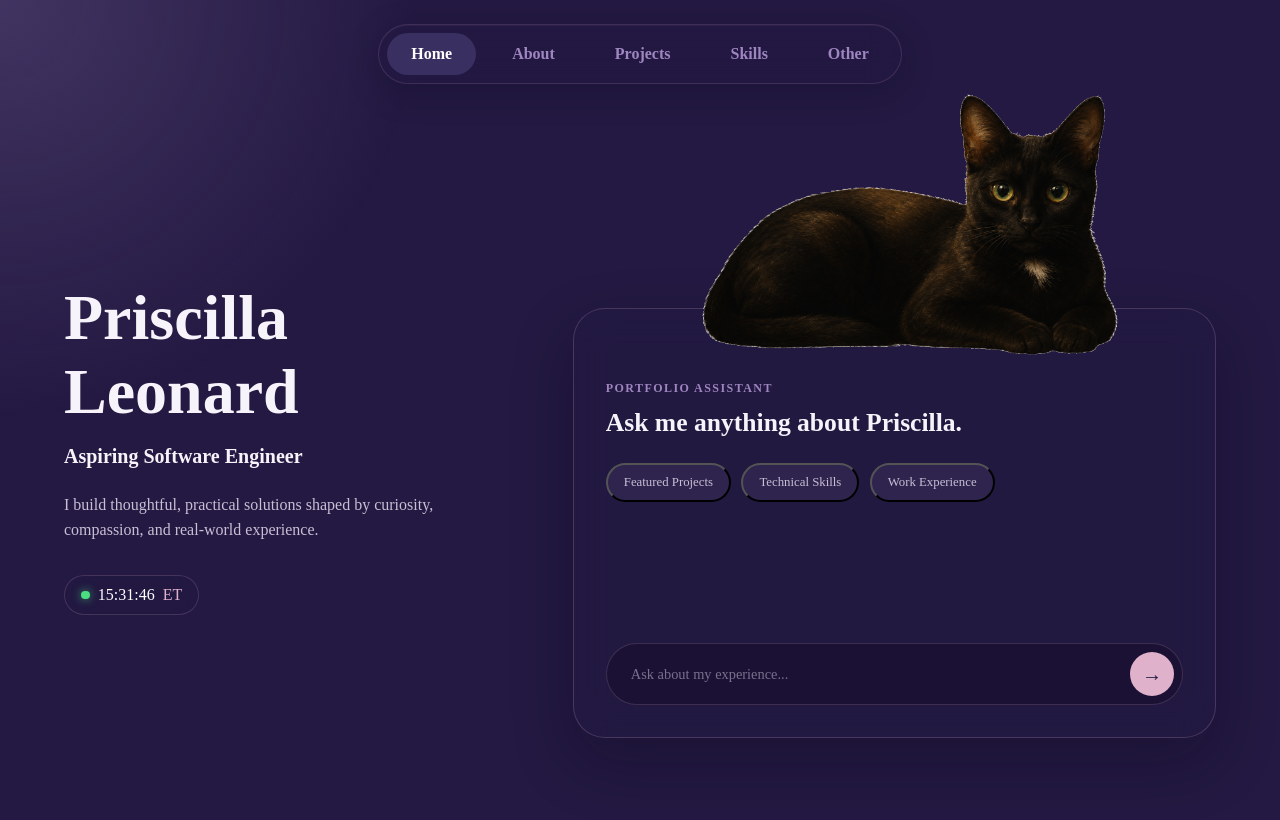
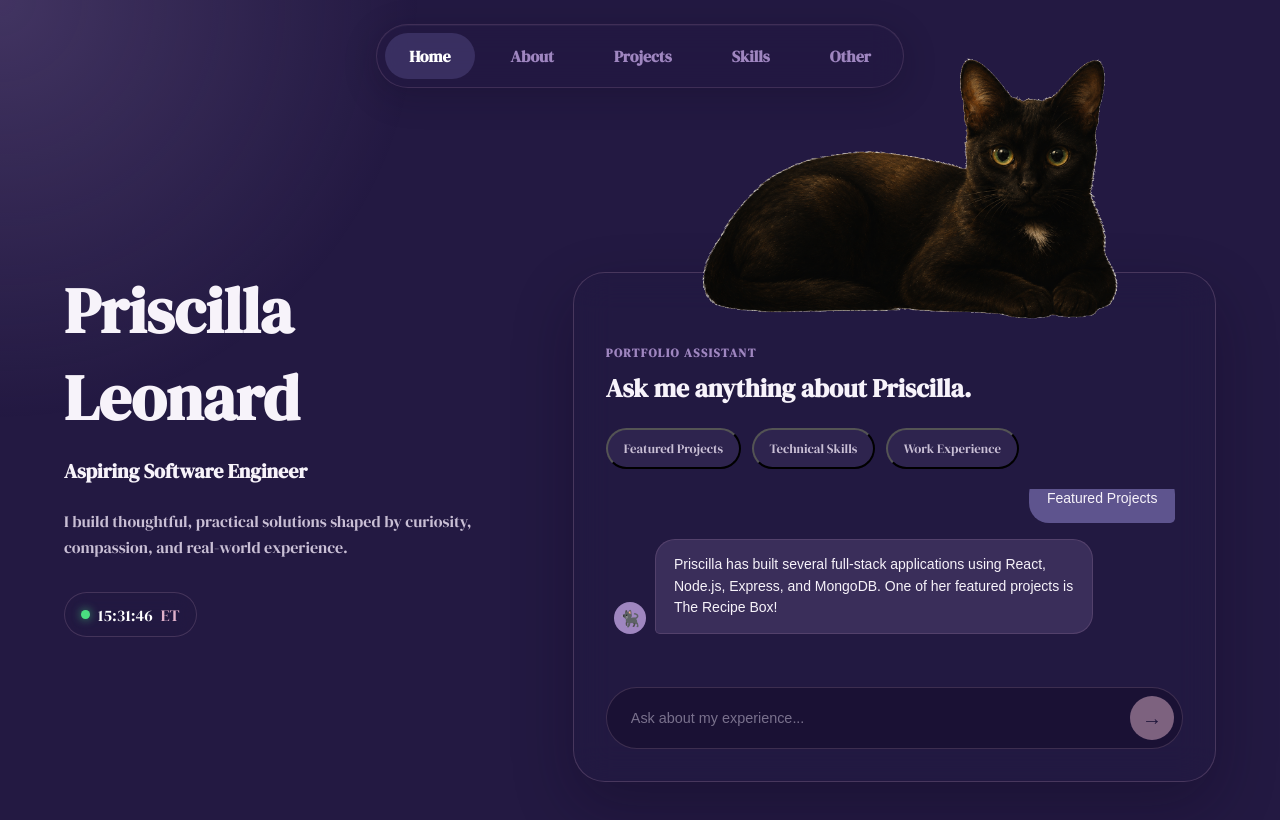
Before and after one commit to pleonard02/portfolio-website, a React (Vite) app in the folder portfolio-react/: page / in a window 1280 px wide. Both pictures are taken after a click on the button "Featured Projects". Shown: the top 820 px of the page. Built offline with nearby package versions, Linux system fonts and the light colour scheme.

Commit message:
feat: implement interactive chatbot with animated message bubbles

```diff
--- a/portfolio-react/index.html
+++ b/portfolio-react/index.html
@@ -2,9 +2,14 @@
 <html lang="en">
   <head>
     <meta charset="UTF-8" />
-    <link rel="icon" type="image/svg+xml" href="/favicon.svg" />
     <meta name="viewport" content="width=device-width, initial-scale=1.0" />
-    <title>portfolio-react</title>
+    <link rel="preconnect" href="https://fonts.googleapis.com" />
+    <link rel="preconnect" href="https://fonts.gstatic.com" crossorigin />
+    <link
+      href="https://fonts.googleapis.com/css2?family=DM+Serif+Display:ital@0;1&display=swap"
+      rel="stylesheet"
+    />
+    <title>Priscilla's Portfolio</title>
   </head>
   <body>
     <div id="root"></div>
--- a/portfolio-react/src/App.css
+++ b/portfolio-react/src/App.css
@@ -159,22 +159,6 @@ img {
   pointer-events: none;
 }
 
-.chatbot {
-  position: relative;
-  display: flex;
-  flex-direction: column;
-  min-height: 430px;
-  z-index: 1;
-  padding: 4.5rem 2rem 2rem;
-  color: var(--text-primary);
-  background: rgba(35, 25, 66, 0.48);
-  border: 1px solid rgba(224, 177, 203, 0.2);
-  border-radius: 2rem;
-  backdrop-filter: blur(18px);
-  -webkit-backdrop-filter: blur(18px);
-  box-shadow: 0 24px 60px rgba(12, 7, 28, 0.3);
-}
-
 .chatbot-label {
   margin: 0 0 0.75rem;
 
@@ -229,16 +213,14 @@ img {
   align-items: center;
   gap: 0.75rem;
 
+  width: 100%;
+  flex-shrink: 0;
   margin-top: auto;
   padding: 0.5rem;
 
   background: rgba(20, 13, 42, 0.55);
   border: 1px solid rgba(224, 177, 203, 0.18);
   border-radius: 999px;
-
-  transition:
-    border-color 180ms ease,
-    box-shadow 180ms ease;
 }
 
 .chat-input:focus-within {
@@ -249,6 +231,7 @@ img {
 .chat-input input {
   flex: 1;
   min-width: 0;
+  width: 100%;
   padding: 0.75rem 1rem;
 
   color: var(--text-primary);
@@ -256,7 +239,7 @@ img {
   border: none;
   outline: none;
 
-  font-family: inherit;
+  font-family: Arial, sans-serif;
   font-size: 0.9rem;
 }
 
@@ -294,6 +277,20 @@ img {
   transform: scale(0.96);
 }
 
+.chat-input button:disabled {
+  opacity: 0.5;
+  cursor: not-allowed;
+  transform: none;
+}
+
+.chat-messages {
+  flex: 1;
+  min-height: 0;
+  overflow-y: auto;
+  scrollbar-width: thin;
+  scrollbar-color: var(--dusty-grape) transparent;
+}
+
 .chat-message.assistant {
   align-self: flex-start;
   background: rgba(159, 134, 192, 0.18);
@@ -303,6 +300,13 @@ img {
 .chat-message.user {
   align-self: flex-end;
   background: var(--dusty-grape);
+  border-bottom-right-radius: 0.35rem;
+}
+
+.chat-message p {
+  margin: 0;
+  color: var(--text-primary);
+  white-space: pre-wrap;
 }
 
 .message-sender {
@@ -316,6 +320,125 @@ img {
   color: #fff;
 }
 
+.kali-row {
+  justify-content: flex-start;
+}
+
+.message-avatar {
+  display: flex;
+  align-items: center;
+  justify-content: center;
+  flex-shrink: 0;
+  width: 2rem;
+  height: 2rem;
+  border-radius: 50%;
+  background: var(--amethyst-smoke);
+  font-size: 1rem;
+}
+
+.message-bubble {
+  width: fit-content;
+  max-width: 78%;
+  padding: 0.85rem 1.1rem;
+  border-radius: 1.25rem;
+  font-family: Arial, sans-serif;
+  font-size: 0.875rem;
+  font-weight: 400;
+  line-height: 1.55;
+  overflow-wrap: anywhere;
+}
+
+.message-bubble p {
+  margin: 0;
+  color: var(--text-primary);
+  font: inherit;
+  white-space: pre-wrap;
+}
+
+.user-bubble {
+  background: var(--dusty-grape);
+  border-bottom-right-radius: 0.3rem;
+}
+
+.kali-bubble {
+  background: rgba(159, 134, 192, 0.2);
+  border: 1px solid rgba(224, 177, 203, 0.15);
+  border-bottom-left-radius: 0.3rem;
+}
+
+.chatbot {
+  position: relative;
+  z-index: 1;
+
+  display: flex;
+  flex-direction: column;
+
+  height: 510px;
+  min-height: 0;
+  padding: 4.5rem 2rem 2rem;
+
+  color: var(--text-primary);
+  background: rgba(35, 25, 66, 0.48);
+
+  border: 1px solid rgba(224, 177, 203, 0.2);
+  border-radius: 2rem;
+
+  backdrop-filter: blur(18px);
+  -webkit-backdrop-filter: blur(18px);
+
+  box-shadow: 0 24px 60px rgba(12, 7, 28, 0.3);
+}
+
+.suggested-questions {
+  display: flex;
+  flex-wrap: wrap;
+  gap: 0.65rem;
+  flex-shrink: 0;
+}
+
+.chat-input {
+  flex-shrink: 0;
+  margin-top: 0;
+}
+
+
+.chat-messages {
+  display: flex;
+  flex-direction: column;
+  gap: 1rem;
+
+  flex: 1;
+  min-height: 0;
+  width: 100%;
+
+  overflow-y: auto;
+  overflow-x: hidden;
+
+  margin: 1.25rem 0;
+  padding: 0.75rem 0.5rem;
+}
+
+.message-row {
+  display: flex;
+  align-items: flex-end;
+  gap: 0.6rem;
+  width: 100%;
+  flex-shrink: 0;
+}
+
+.message-row.user-row {
+  justify-content: flex-end;
+}
+
+.message-row.kali-row {
+  justify-content: flex-start;
+}
+
+.message-bubble {
+  width: fit-content;
+  max-width: 78%;
+}
+
 @media (max-width: 800px) {
   .hero {
     grid-template-columns: 1fr;
--- a/portfolio-react/src/components/ChatMessage.jsx
+++ b/portfolio-react/src/components/ChatMessage.jsx
@@ -6,13 +6,22 @@ function ChatMessage({ message }) {
 
   return (
     <motion.div
-      className={`chat-message ${isKali ? "assistant" : "user"}`}
-      initial={reduceMotion ? false : { opacity: 0, y: 10 }}
-      animate={{ opacity: 1, y: 0 }}
-      transition={{ duration: 0.25 }}
+      className={`message-row ${isKali ? "kali-row" : "user-row"}`}
+      initial={reduceMotion ? false : { opacity: 0, y: 12, scale: 0.97 }}
+      animate={{ opacity: 1, y: 0, scale: 1 }}
+      transition={{ duration: 0.3, ease: "easeOut" }}
     >
-      <span className="message-sender">{isKali ? "Kali 🐈‍⬛" : "You"}</span>
-      <p>{message.content}</p>
+      {isKali && (
+        <div className="message-avatar" aria-hidden="true">
+          🐈‍⬛
+        </div>
+      )}
+
+      <div
+        className={`message-bubble ${isKali ? "kali-bubble" : "user-bubble"}`}
+      >
+        <p>{message.content}</p>
+      </div>
     </motion.div>
   );
 }
--- a/portfolio-react/src/components/KaliAssistant.jsx
+++ b/portfolio-react/src/components/KaliAssistant.jsx
@@ -1,7 +1,87 @@
+import { useEffect, useRef, useState } from "react";
+import { motion, useReducedMotion } from "motion/react";
+import ChatMessage from "./ChatMessage";
 import kali_assistant from "../assets/kali_portfolio_assistant.png";
-import { motion } from "motion/react";
+
+const suggestedQuestions = [
+  "Featured Projects",
+  "Technical Skills",
+  "Work Experience",
+];
 
 function KaliAssistant() {
+  const [messages, setMessages] = useState([]);
+  const [input, setInput] = useState("");
+  const reduceMotion = useReducedMotion();
+  const messagesEndRef = useRef(null);
+
+  const [isTyping, setIsTyping] = useState(false);
+  const replyTimers = useRef([]);
+
+  useEffect(() => {
+    messagesEndRef.current?.scrollIntoView({
+      behavior: reduceMotion ? "instant" : "smooth",
+      block: "nearest",
+    });
+  }, [messages, isTyping, reduceMotion]);
+
+  useEffect(() => {
+    const timers = replyTimers.current;
+    return () => {
+      timers.forEach(clearTimeout);
+    };
+  }, []);
+
+  function getResponse(question) {
+    const normalized = question.toLowerCase();
+    if (normalized.includes("project")) {
+      return "Priscilla has built several full-stack applications using React, Node.js, Express, and MongoDB. One of her featured projects is The Recipe Box!";
+    }
+    if (normalized.includes("skill") || normalized.includes("tech")) {
+      return "Priscilla works with JavaScript, React, Node.js, Express, MongoDB, HTML, CSS, and Git. She's also expanding her backend development skills!";
+    }
+    if (normalized.includes("work") || normalized.includes("experience")) {
+      return "Priscilla brings experience in technical support, operations, and case management. Her background helps her approach software development with strong problem-solving and communication skills.";
+    }
+    return "That's a great question! I can tell you about Priscilla's projects, technical skills, or professional experience. What would you like to know?";
+  }
+
+  function handleSend(question = input) {
+    const trimmed = question.trim();
+
+    if (!trimmed || isTyping) return;
+
+    const userMessage = {
+      id: crypto.randomUUID(),
+      role: "user",
+      content: trimmed,
+    };
+
+    setMessages((previous) => [...previous, userMessage]);
+    setInput("");
+    setIsTyping(true);
+
+    const response = getResponse(trimmed);
+
+    const timer = setTimeout(() => {
+      const kaliMessage = {
+        id: crypto.randomUUID(),
+        role: "assistant",
+        content: response,
+      };
+
+      setMessages((previous) => [...previous, kaliMessage]);
+      setIsTyping(false);
+    }, 1000);
+
+    replyTimers.current.push(timer);
+  }
+
+  function handleSubmit(event) {
+    event.preventDefault();
+    handleSend();
+  }
+
   return (
     <section className="chatbot-wrapper">
       <div className="kali-image-container">
@@ -9,38 +89,72 @@ function KaliAssistant() {
           src={kali_assistant}
           className="kali-assistant"
           alt="Kali, Priscilla's portfolio assistant"
-          animate={{
-            y: [0, -12, 0],
-          }}
-          transition={{
-            duration: 4,
-            repeat: Infinity,
-            ease: "easeInOut",
-          }}
+          animate={reduceMotion ? {} : { y: [0, -12, 0] }}
+          transition={{ duration: 4, repeat: Infinity, ease: "easeInOut" }}
         />
       </div>
-
       <section className="chatbot" aria-label="Portfolio assistant">
         <p className="chatbot-label">PORTFOLIO ASSISTANT</p>
         <h2>Ask me anything about Priscilla.</h2>
+        <div className="suggested-questions">
+          {suggestedQuestions.map((question) => (
+            <button
+              key={question}
+              type="button"
+              onClick={() => handleSend(question)}
+            >
+              {question}
+            </button>
+          ))}
+        </div>
+        <div
+          className="chat-messages"
+          role="log"
+          aria-label="Conversation with Kali"
+          aria-live="polite"
+        >
+          {messages.map((message) => (
+            <ChatMessage key={message.id} message={message} />
+          ))}
 
-        <div className="suggested-questions">
-          <button type="button">Featured Projects</button>
-          <button type="button">Technical Skills</button>
-          <button type="button">Work Experience</button>
+          {isTyping && (
+            <div
+              className="message-row kali-row"
+              role="status"
+              aria-label="Kali is typing"
+            >
+              <div className="message-avatar" aria-hidden="true">
+                🐈‍⬛
+              </div>
+
+              <div className="typing-indicator" aria-hidden="true">
+                <span></span>
+                <span></span>
+                <span></span>
+              </div>
+            </div>
+          )}
+
+          <div ref={messagesEndRef} />
+
+          <div ref={messagesEndRef} />
         </div>
-
-        <div className="chat-input">
+        <form className="chat-input" onSubmit={handleSubmit}>
           <input
             type="text"
+            value={input}
+            onChange={(event) => setInput(event.target.value)}
             placeholder="Ask about my experience..."
-            aria-label="Ask the porfolio assistance a question"
+            aria-label="Ask the portfolio assistant a question"
           />
-
-          <button type="button" aria-label="Send question">
+          <button
+            type="submit"
+            aria-label="Send question"
+            disabled={!input.trim()}
+          >
             →
           </button>
-        </div>
+        </form>
       </section>
     </section>
   );
```
